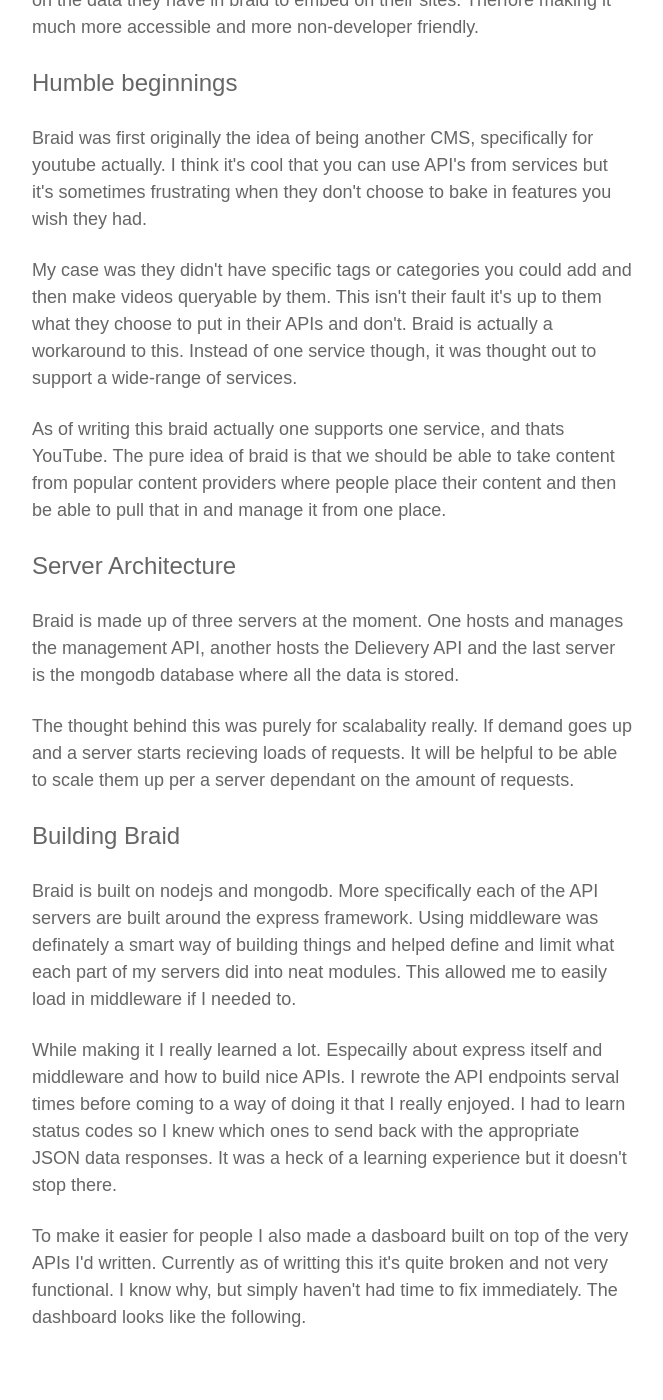
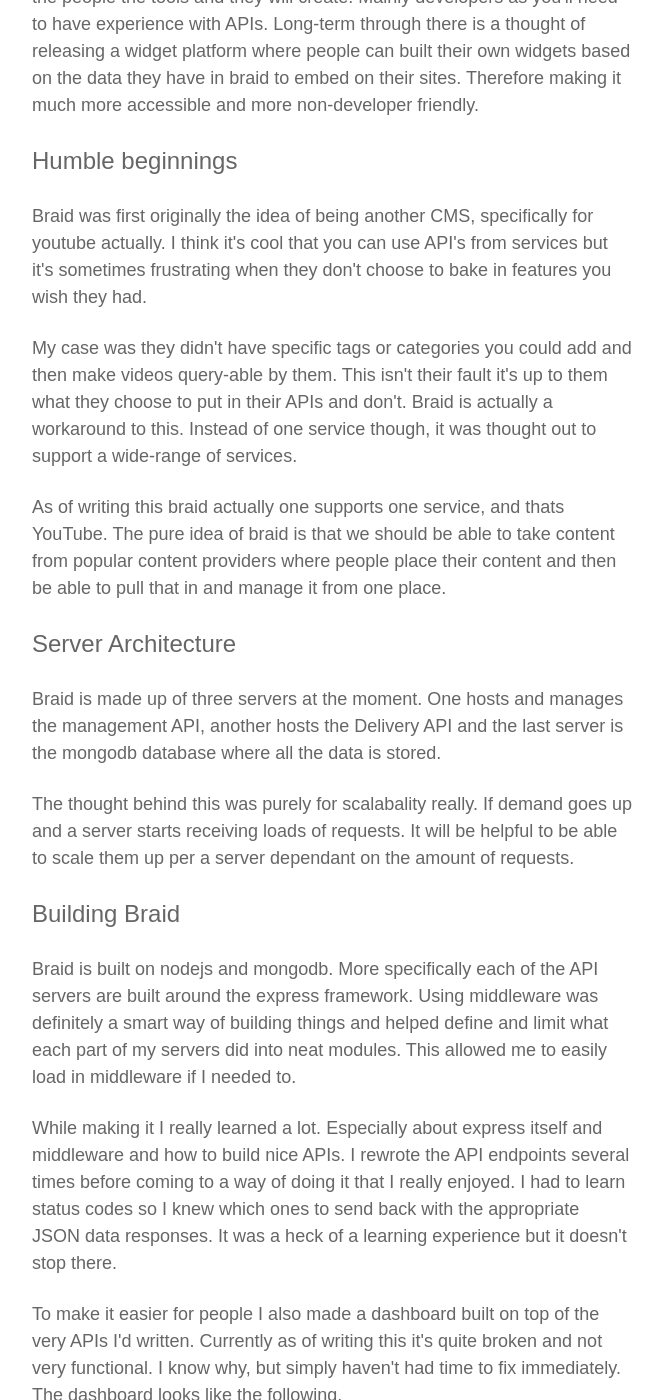
Before and after one commit to birdyboy18/birdyboy18.github.io, a Jekyll site: the page built from _posts/work/2015-05-21-braid.md, in a window 1280 px wide and 1400 px high, scrolled down 1170 px. Shown: the whole window, without its empty margins (308-971 px from the left). Built offline with Jekyll 4.4.1, drawn with Linux system fonts in a browser that asks for light colours; some web fonts are replaced; some of the changed text lies outside the part shown.

Commit message:
fixing some spelling errors and updating a few things

```diff
--- a/_posts/work/2015-05-21-braid.md
+++ b/_posts/work/2015-05-21-braid.md
@@ -21,33 +21,35 @@
 
 <div class="container container--padded content">
 
+<p><i>I've taken the site down but all can be viewed on my <a href="https://github.com/birdyboy18" target="_blank">github.</a>All related projects are pre-fixed with braid</i></p>
+
 <p>In our final year of university we are tasked with the freedom, and job of making a project of our own choosing. If our supervisors give the go-ahead then we'll allowed to make it. From this Braid.io was born a service which is made from frustration and also as a concept is quite cool.</p>
 
 <p>Braid is a service which allows you to manage, modify and expose all your data from one place. This data comes from other services which people use such as Youtube, or Soundcloud. It can also integrate with more personal services such as Google Drive or Dropbox. You'll given the ability to modify this content whereby you can attach new data to it. Depending on what modifier you've applied it will then change how you can interact with entries from the source of content you've provided.</p>
 
-<p>By creating a system like braid, I'm hoping it is very much a case of give the people the tools and they will create. Mainly developers as you'll need to have expperience with APIs. Long-term through there is a thought of releasing a widget platform where people can built their own widgets based on the data they have in braid to embed on their sites. Therfore making it much more accessible and more non-developer friendly.</p>
+<p>By creating a system like braid, I'm hoping it is very much a case of give the people the tools and they will create. Mainly developers as you'll need to have experience with APIs. Long-term through there is a thought of releasing a widget platform where people can built their own widgets based on the data they have in braid to embed on their sites. Therefore making it much more accessible and more non-developer friendly.</p>
 
 <h3 class="h3">Humble beginnings</h3>
 
 <p>Braid was first originally the idea of being another CMS, specifically for youtube actually. I think it's cool that you can use API's from services but it's sometimes frustrating when they don't choose to bake in features you wish they had.</p>
 
-<p>My case was they didn't have specific tags or categories you could add and then make videos queryable by them. This isn't their fault it's up to them what they choose to put in their APIs and don't. Braid is actually a workaround to this. Instead of one service though, it was thought out to support a wide-range of services.</p>
+<p>My case was they didn't have specific tags or categories you could add and then make videos query-able by them. This isn't their fault it's up to them what they choose to put in their APIs and don't. Braid is actually a workaround to this. Instead of one service though, it was thought out to support a wide-range of services.</p>
 
 <p>As of writing this braid actually one supports one service, and thats YouTube. The pure idea of braid is that we should be able to take content from popular content providers where people place their content and then be able to pull that in and manage it from one place.</p>
 
 <h3 class="h3">Server Architecture</h3>
 
-<p>Braid is made up of three servers at the moment. One hosts and manages the management API, another hosts the Delievery API and the last server is the mongodb database where all the data is stored.</p>
+<p>Braid is made up of three servers at the moment. One hosts and manages the management API, another hosts the Delivery API and the last server is the mongodb database where all the data is stored.</p>
 
-<p>The thought behind this was purely for scalabality really. If demand goes up and a server starts recieving loads of requests. It will be helpful to be able to scale them up per a server dependant on the amount of requests.</p>
+<p>The thought behind this was purely for scalabality really. If demand goes up and a server starts receiving loads of requests. It will be helpful to be able to scale them up per a server dependant on the amount of requests.</p>
 
 <h3 class="h3">Building Braid</h3>
 
-<p>Braid is built on nodejs and mongodb. More specifically each of the API servers are built around the express framework. Using middleware was definately a smart way of building things and helped define and limit what each part of my servers did into neat modules. This allowed me to easily load in middleware if I needed to.</p>
+<p>Braid is built on nodejs and mongodb. More specifically each of the API servers are built around the express framework. Using middleware was definitely a smart way of building things and helped define and limit what each part of my servers did into neat modules. This allowed me to easily load in middleware if I needed to.</p>
 
-<p>While making it I really learned a lot. Especailly about express itself and middleware and how to build nice APIs. I rewrote the API endpoints serval times before coming to a way of doing it that I really enjoyed. I had to learn status codes so I knew which ones to send back with the appropriate JSON data responses. It was a heck of a learning experience but it doesn't stop there.</p>
+<p>While making it I really learned a lot. Especially about express itself and middleware and how to build nice APIs. I rewrote the API endpoints several times before coming to a way of doing it that I really enjoyed. I had to learn status codes so I knew which ones to send back with the appropriate JSON data responses. It was a heck of a learning experience but it doesn't stop there.</p>
 
-<p>To make it easier for people I also made a dasboard built on top of the very APIs I'd written. Currently as of writting this it's quite broken and not very functional. I know why, but simply haven't had time to fix immediately. The dashboard looks like the following.</p>
+<p>To make it easier for people I also made a dashboard built on top of the very APIs I'd written. Currently as of writing this it's quite broken and not very functional. I know why, but simply haven't had time to fix immediately. The dashboard looks like the following.</p>
 
 </div>
 
@@ -65,9 +67,9 @@
 
 <h3 class="h3">Wrapping up</h3>
 
-<p>Learning how to make braid, and making braid has given me an enourmas amount of new knowledge. I already knew some node and express knowledge but not on this much of a scale. Understanding how to write middleware and how valuable it was blew my mind. Reactjs and it's simple but componentised paridigm was also very refreshing. The idea of the single responsibilty principle / modular design was very core to the idea of braid and it was reflected from the server architecture to the modules of code I've written.</p>
+<p>Learning how to make braid, and making braid has given me an enormous amount of new knowledge. I already knew some node and express knowledge but not on this much of a scale. Understanding how to write middleware and how valuable it was blew my mind. Reactjs and it's simple but componentised paradigm was also very refreshing. The idea of the single responsibility principle / modular design was very core to the idea of braid and it was reflected from the server architecture to the modules of code I've written.</p>
 
-<p>Braid is still not done, I don't think it ever will be. From here I'd like to try and find contributers. I'm going to be working on it in my own time when I can. It's made of lots of parts. If you checkout my github, everything that is preceded with braid- will be part of braid.</p>
+<p>Braid is still not done, I don't think it ever will be. From here I'd like to try and find contributors. I'm going to be working on it in my own time when I can. It's made of lots of parts. If you checkout my github, everything that is preceded with braid- will be part of braid.</p>
 
 <p>Play with the prototype and try not to break it too much. Remember there is a live working version at <a href="http://getbraid.io">getbraid.io</a> and the documentation explains hopefully everything it needs to. Spot a problem or anything submit an issue on the <a href="http://github.com/birdyboy18/braid-docs">braid docs repo</a> and i'll fix it asap.</p>
 
```
Also changed, not shown: _posts/work/2015-03-28-the-rock.md (+1 -1 lines), _posts/work/2015-03-30-jumptv.md (+1 -1 lines), about.md (+3 -3 lines), index.html (+8 -8 lines).
